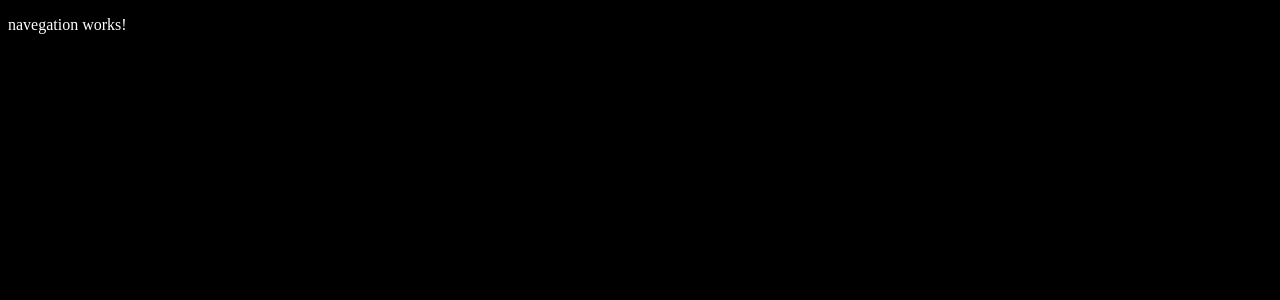
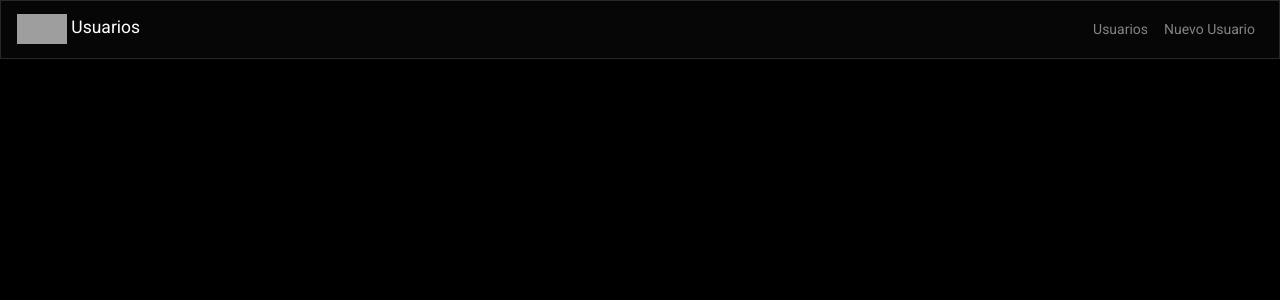
Before and after one commit to lachosoft/admon, an Angular app in the folder client/: page / in a window 1280 px wide. Shown: the top 300 px of the page. Built offline with nearby package versions, Linux system fonts and the light colour scheme; grey boxes are pictures that could not be loaded.

Commit message:
se cambio bootstrap por bootstrapwatch y se diseño el componen navegation

```diff
--- a/client/src/app/components/navegation/navegation.component.html
+++ b/client/src/app/components/navegation/navegation.component.html
@@ -1,3 +1,20 @@
-<p>
-  navegation works!
-</p>
+<nav class="navbar navbar-expand-lg navbar-dark bg-dark">
+  <a class="navbar-brand" href="/">
+    <img src="https://i.blogs.es/2d5264/facebook-image/650_1200.jpg" width="50" height="30" class="d-inline-block align-top" alt="">
+    Usuarios
+  </a>
+  <button class="navbar-toggler" type="button" data-toggle="collapse" data-target="#navbarNav" aria-controls="navbarNav" aria-expanded="false" aria-label="Toggle navigation">
+    <span class="navbar-toggler-icon"></span>
+  </button>
+  <div class="collapse navbar-collapse" id="navbarNav">
+    <ul class="navbar-nav ml-auto">
+      <li class="nav-item">
+        <a class="nav-link" href="#">Usuarios</a>
+      </li>
+      <li class="nav-item">
+        <a class="nav-link" href="#">Nuevo Usuario</a>
+      </li>
+
+    </ul>
+  </div>
+</nav>
--- a/client/src/index.html
+++ b/client/src/index.html
@@ -7,6 +7,10 @@
 
   <meta name="viewport" content="width=device-width, initial-scale=1">
   <link rel="icon" type="image/x-icon" href="favicon.ico">
+  <!--Bootstrap-->
+  <!--<link rel="stylesheet" href="https://maxcdn.bootstrapcdn.com/bootstrap/4.0.0/css/bootstrap.min.css" integrity="sha384-Gn5384xqQ1aoWXA+058RXPxPg6fy4IWvTNh0E263XmFcJlSAwiGgFAW/dAiS6JXm" crossorigin="anonymous">-->
+  <!--Bootstrapwatch-->
+  <link rel="stylesheet" href="https://bootswatch.com/4/cyborg/bootstrap.min.css">
 </head>
 <body>
   <app-root></app-root>
```
